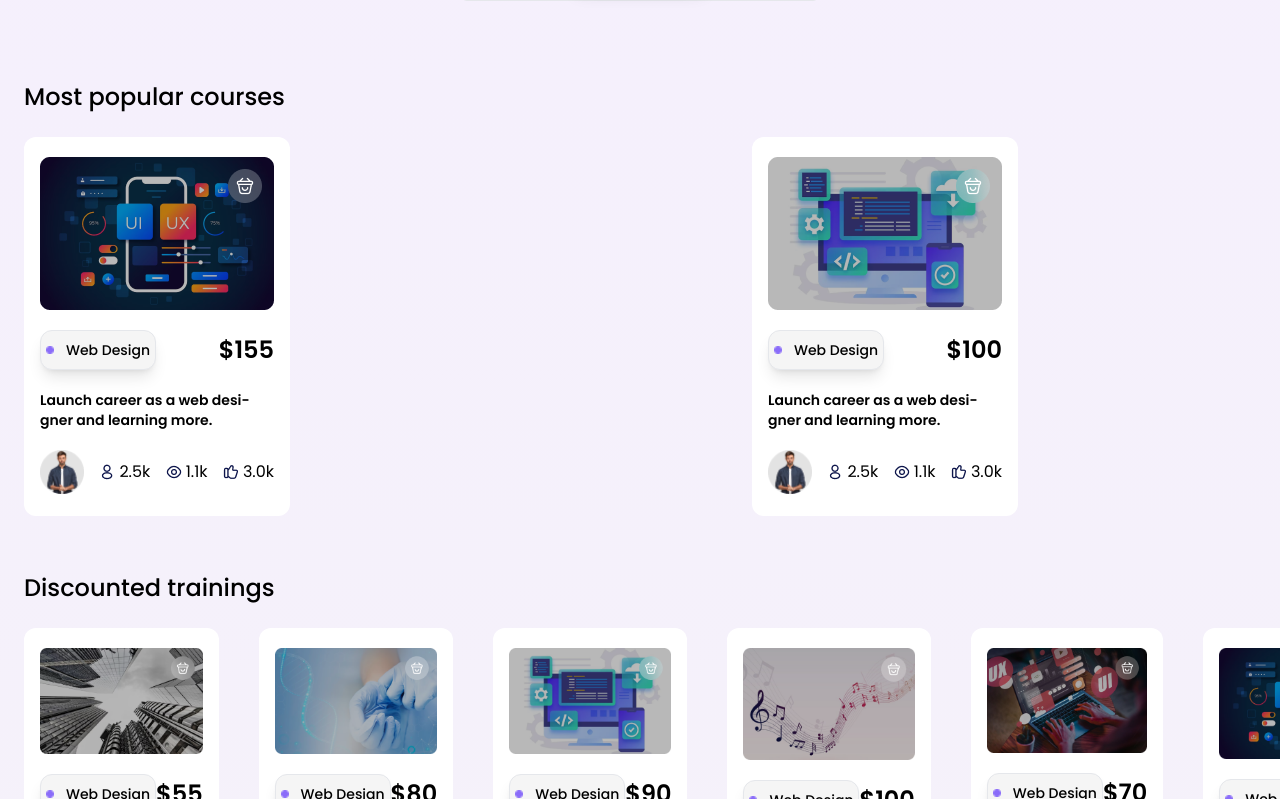
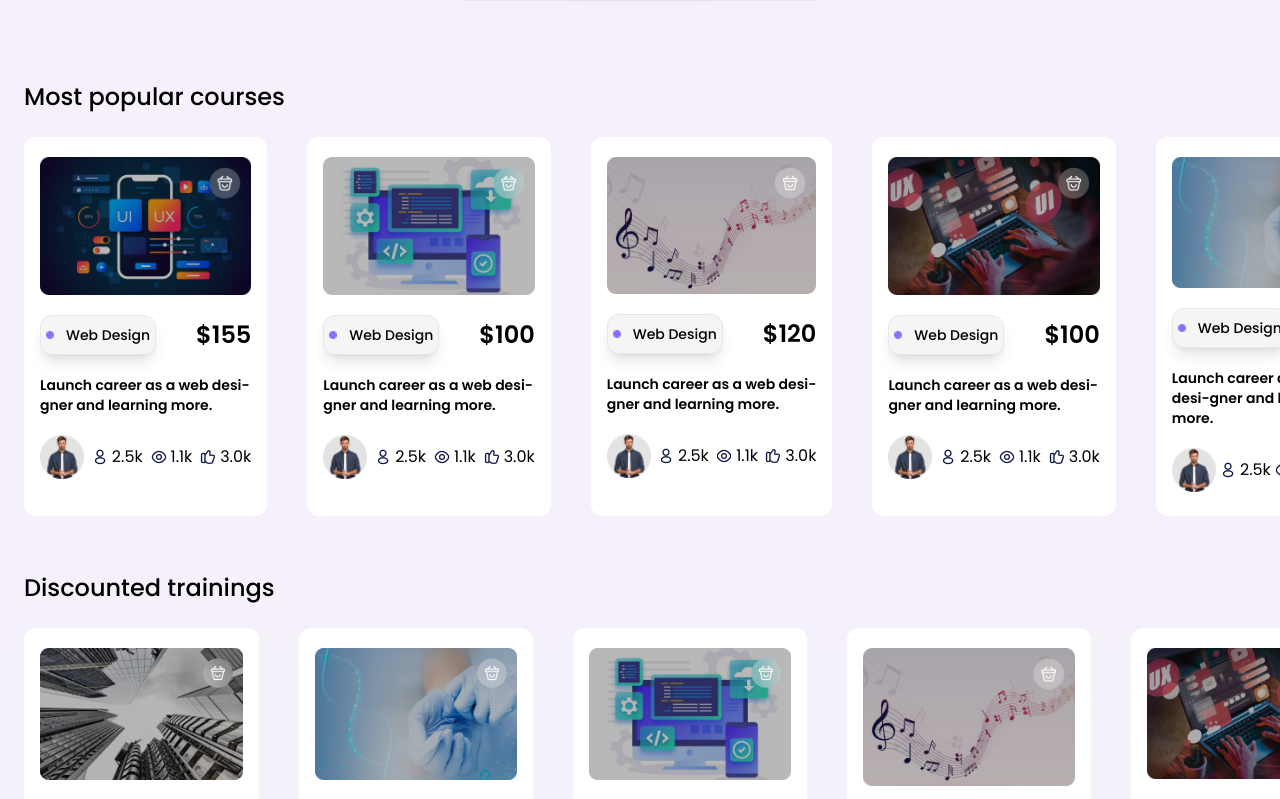
Before and after one commit to Deyjuwon/Sinar, a React (Vite) app: page / in a window 1280 px wide. Shown: the part 1101-1900 px from the top of the page. Built offline with nearby package versions, Linux system fonts and the light colour scheme.

Commit message:
modified the swiper settings

```diff
--- a/src/Components/CourseCard.jsx
+++ b/src/Components/CourseCard.jsx
@@ -11,10 +11,10 @@ import like from '../assets/like.png';
 
 const CourseCard = (props) => {
   return (
-    <div className='bg-white  w-266 h-379 flex flex-col gap-5  px-4 rounded-xl pt-5 pb-0'>
+    <div className='bg-white  w-full h-379 flex flex-col gap-5  px-4 rounded-xl pt-5 pb-0'>
         <img src={props.img_} alt=""  />
         <img src={baghappy} alt="" className='absolute hidden' />
-        <div className='flex items-center justify-between'>
+        <div className='flex items-center justify-between gap-10'>
             <div className='bg-dirty-white w-116 h-10 border shadow-lg  flex gap-3 items-center justify-center rounded-xl'>
                 <img src={ellipse} alt="" className=' h-2 w-2'   />
                 <p className=' text-sm font-medium'>{props.course}</p>
@@ -23,7 +23,7 @@ const CourseCard = (props) => {
             <p className='font-semibold text-2xl'>{props.price}</p>
         </div>
 
-        <p className=' font-semibold text-sm'>{props.description}</p>
+        <p className=' font-semibold text-sm w-full'>{props.description}</p>
 
         <div className='flex justify-between items-center'>
             <img src={profilePhoto} alt="" className='h-11 w-11' />
--- a/src/Components/PopularCourses.jsx
+++ b/src/Components/PopularCourses.jsx
@@ -1,23 +1,54 @@
-import React from 'react';
+import React, { useRef, useState } from 'react';
 import CourseCard from './CourseCard';
 import { Swiper, SwiperSlide } from 'swiper/react';
 import 'swiper/css';
 import data from '../data';
 
 const PopularCourses = () => {
+  // useRef hook to reference the flex container
+  const containerRef = useRef(null);
+  // State to track the starting position of touch/mouse event
+  const [startX, setStartX] = useState(0);
+
+  // Function to handle touch/mouse start event
+  const handleStart = (e) => {
+    setStartX(e.pageX || e.touches[0].pageX);
+  };
+
+  // Function to handle touch/mouse end event and swipe detection
+  const handleEnd = (e) => {
+    const endX = e.pageX || e.changedTouches[0].pageX;
+    const difference = startX - endX;
+
+    // Set the threshold for swipe action
+    const threshold = 100;
+
+    // If the swipe distance is greater than the threshold, move the container
+    if (Math.abs(difference) > threshold) {
+      // Move left if swiping left, otherwise move right
+      if (difference > 0) {
+        containerRef.current.scrollLeft += 200; // Adjust the scroll distance as needed
+      } else {
+        containerRef.current.scrollLeft -= 200; // Adjust the scroll distance as needed
+      }
+    }
+  };
   return (
     <div className='mt-20 ml-6'>
       <p className='font-medium text-2xl pb-6'>Most popular courses</p>
 
-      <Swiper
-        spaceBetween={200}
-        slidesPerView={2}
-        onSlideChange={() => console.log('slide change')}
-        onSwiper={(swiper) => console.log(swiper)}
-      >
+      <div ref={containerRef} // Reference to the flex container
+        onTouchStart={handleStart} // Touch start event
+        onTouchEnd={handleEnd} // Touch end event
+        onMouseDown={handleStart} // Mouse down event
+        onMouseUp={handleEnd} // Mouse up event
+        className='flex gap-10 overflow-x-auto' // Flex container with horizontal scroll
+        >
+
         {data.map((item, index) => (
-          <SwiperSlide key={index}>
+
             <CourseCard
+              key={index}
               course={item.course}
               description={item.description}
               likes={item.likes}
@@ -26,9 +57,10 @@ const PopularCourses = () => {
               price={item.price}
               img_={item.img_}
             />
-          </SwiperSlide>
-        ))}
-      </Swiper>
+              ))}
+      </div>
+
+
     </div>
   );
 };
```
